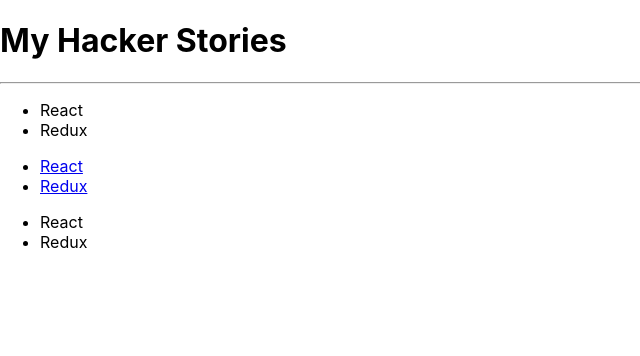
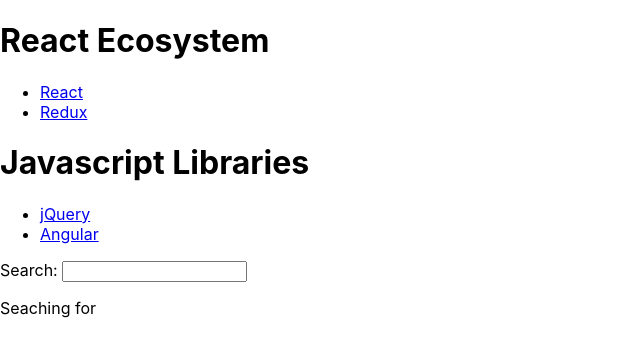
Before and after one commit to AnnaSolovykh/road-to-react-stories, a React (Create React App) app: page / in a window 1280 px wide. Shown: the top 356 px of the page, without its empty margins (0-640 px from the left). Built offline with nearby package versions, Linux system fonts and the light colour scheme.

Commit message:
third lesson

```diff
--- a/src/App.js
+++ b/src/App.js
@@ -1,6 +1,15 @@
 import React from "react";
+import List from "./List";
+import Search from "./Seach";
 
-const list = [
+
+function App() {
+
+      const handleSearch = (event) => {
+        console.log(event.target.value)
+      }
+
+  const stories = [
     {
       title: "React",
       url: "http://www.reactjs.org/",
@@ -12,46 +21,31 @@
       url: "http://wwww.redux.js.org/",
       objectID: 1,
     },
+  ];
 
-]
-function App() {
+  const jsLibraries = [
+    {
+      title: "jQuery",
+      url: "http://www.jQuery.org/",
+      objectID: 0,
+    },
 
-  //1
-  const listItems = list.map( item => (
-    <li key={item.objectID}>{item.title}</li>
-  ))
+    {
+      title: "Angular",
+      url: "http://wwww.angularjs.org/",
+      objectID: 1,
+    },
+  ];
 
-  //3
-  function listItem (item) {
-    return <li key={item.objectID}>{item.title}</li>
-  }
-  return (
+
+  return (//we are passing different sets of values tp render different content
     <div>
-      <h1>My Hacker Stories</h1>
-      <hr/>
-{/* {1} */}
-      <ul>
-        {listItems}
-      </ul>
-
-{/* {2} */}
-      <ul>
-        {list.map (listitem => (
-          <li key={listitem.objectID}>
-            <span>
-              <a href={listitem.url}>{listitem.title}</a>
-            </span>
-          </li>
-        ))}
-      </ul>
-
-{/* {3} */}
-      <ul>
-        {list.map(listItem)}
-      </ul>
-
+      <List list={stories} title="React Ecosystem"/>
+      <List list={jsLibraries} title="Javascript Libraries"/>
+      <Search onSearch={handleSearch}/>
     </div>
-  );
+  )
+  ;
 }
 
 export default App;
--- /dev/null
+++ b/src/List.js
@@ -0,0 +1,56 @@
+
+//1
+/*const List = () => {
+    const listItems = props.list.map( item => (
+        <li key={item.objectID}>{item.title}</li>
+        ))
+        return (
+            <ul>
+        {listItems}
+        </ul>
+        )
+}*/
+
+//2
+/*const List = (props) => {
+    function listItem (item) {
+        return <li key={item.objectID}>{item.title}</li>
+        }
+        return (
+            <ul>
+            { props.list.map(listItem)}
+            </ul>
+        )
+
+}*/
+
+//3
+const List = (props) => {
+    return(
+        <div>
+            <h1>{props.title}</h1>
+            <ul>
+                { props.list.map (listitem => (
+                    <Item key={listitem.objectID} item={listitem}/>
+                )
+                )}
+            </ul>
+        </div>
+    );
+}
+
+
+export default List;
+
+//export const Item = (props) => {
+   // const item = props.item;
+  //  const { item } = props;
+  export const Item = ({item}) => {
+    return (
+        <li key={item.objectID}>
+        <span>
+            <a href={item.url}>{item.title}</a>
+        </span>
+        </li>
+    )
+}
--- /dev/null
+++ b/src/Seach.js
@@ -0,0 +1,47 @@
+import { useState } from "react";
+
+function Search(props) {
+    const [searchTerm,  setSearchTerm] = useState('');
+    //it takes the initial state and returns an array with 2 items in it:
+    //the value of the state and the function we need to use to change this state
+    //the array has parametres inside
+
+   // console.log(`Rendering: ${searchTerm}`)
+    //the searchTerm is changed (=the new value is added) AFTER we have completed handleChange() and rerendered the componened
+
+    const handleChange = (event) => {
+       // console.log(`Before rerendering: ${searchTerm}`)
+        setSearchTerm(event.target.value);//we call the function and
+        // give it the the new value of searcTerm from the event
+        //buy calling this function we rerender the component -and the state changes
+        //console.log(event) //this is a syntheticBaseEvent
+        //this function is called only after you change values in your browser
+       // console.log(`After rerendering: ${searchTerm}`)
+        props.onSearch(event);
+    };
+
+    // const handleMouseOver = (event) => {
+    // console.log(event)
+    // }
+
+    return (
+    <div>
+        <label htmlFor="search">Search: </label>
+        <input id="search" type="text" onChange={handleChange} />
+        {/* <input id="search" type="text" onChange={handleChange} onMouseOver={handleMouseOver}/> */}
+        {/* we can't write  {handleChange()},
+        because in this case instead if putting a reference to handleChange
+        it puts a reference to whatever gets returned. In case we have
+        a console.log, nothing gets returned (undefined)- no actions. We need a reference
+        to the function to envoke it, not to the results of that function.
+        */}
+
+        <p>
+            Seaching for <strong>{searchTerm}</strong>
+            {/* state info */}
+        </p>
+    </div>
+    )
+}
+
+export default Search;
```
Also changed, not shown: src/math.js (added, +25 -0 lines), src/logo.svg (deleted). Lines whose indentation alone changed are shown as unchanged.
